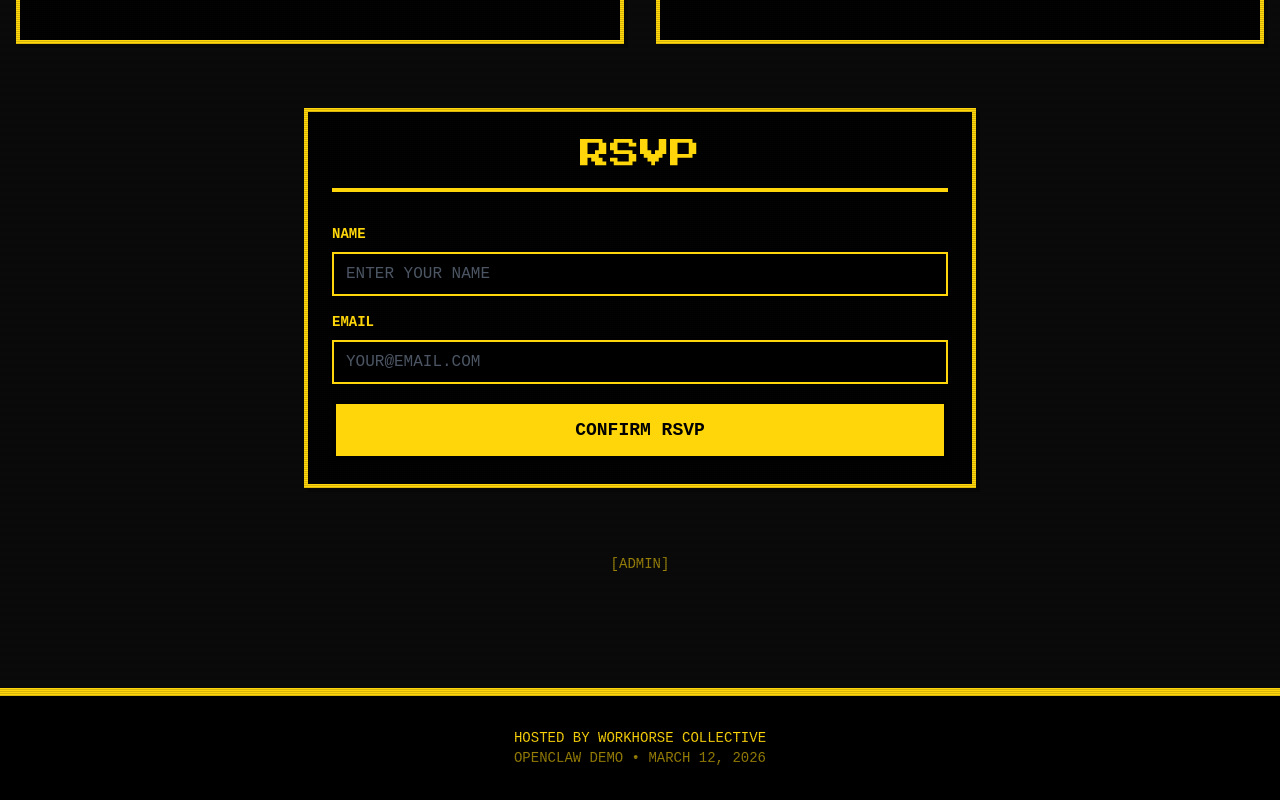
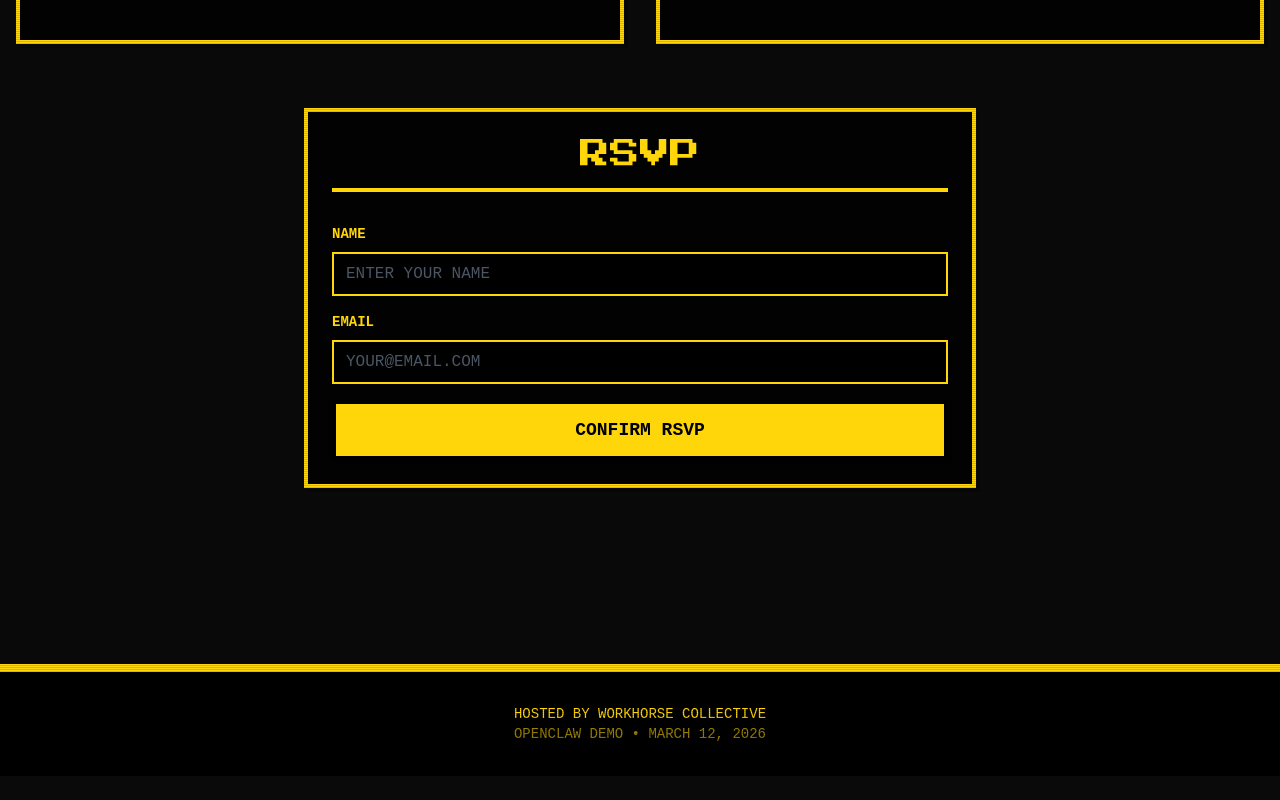
Before and after one commit to tjsclawbot-jpg/openclaw-meetup, a Next.js app: page / in a window 1280 px wide. Shown: the part 908-1708 px from the top of the page. After the commit the page ends 1684 px from the top, so only its background shows below. Built offline with nearby package versions, Linux system fonts and the light colour scheme; no server answers.

Commit message:
Hide admin link - dashboard still accessible at /admin/rsvps but no longer advertised

```diff
--- a/pages/index.tsx
+++ b/pages/index.tsx
@@ -228,15 +228,7 @@ export default function Home() {
             </div>
           </section>
 
-          {/* Admin Link */}
-          <div className="text-center">
-            <a
-              href="/admin/rsvps"
-              className="text-sm opacity-60 hover:opacity-100 transition-opacity uppercase"
-            >
-              [ADMIN]
-            </a>
-          </div>
+
         </main>
 
         {/* Footer */}
```
